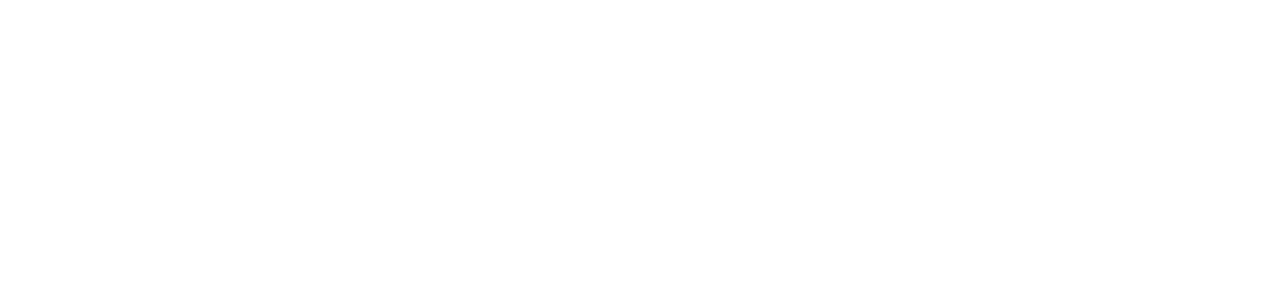
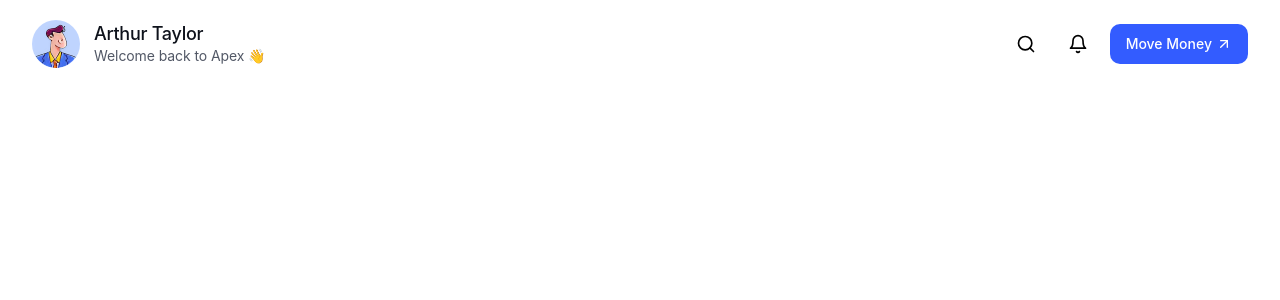
Before and after one commit to dieus-code/apex, a React (Vite) app: page /dashboard in a window 1280 px wide. Before the commit this address had no page. Shown: the top 300 px of the page. Built offline with nearby package versions, Linux system fonts and the light colour scheme.

Commit message:
created dashboard header component

```diff
--- a/src/App.tsx
+++ b/src/App.tsx
@@ -1,5 +1,5 @@
 import { BrowserRouter, Routes, Route } from "react-router-dom";
-
+import Dashboard from "./pages/dash-pages/Dashboard";
 import LoginPage from "./pages/auth-pages/LoginPage";
 import RegisterPage from "./pages/auth-pages/RegisterPage";
 import ResetPasswordPage from "./pages/auth-pages/ResetPasswordPage";
@@ -13,6 +13,7 @@
         <Route path="/signup" element={<RegisterPage />} />
         <Route path="/reset-password" element={<ResetPasswordPage />} />
         <Route path="/verify-email" element={<EmailVerificationPage />} />
+        <Route path="/dashboard" element={<Dashboard/>} />
       </Routes>
   );
 }
--- a/src/auth-pages/ResetPasswordPage.tsx
+++ /dev/null
@@ -1,28 +0,0 @@
-import { RiDoorLockFill } from "react-icons/ri";
-import AuthCard from "../../components/auth-components/AuthCard";
-import GridBackground from "../../components/auth-components/GridBackground";
-import Navbar from "../../components/auth-components/Navbar";
-import Footer from "../../components/auth-components/Footer";
-import { ResetInputs } from "../../components/auth-components/inputs";
-import Layout from "../../components/auth-components/Layout";
-
-const ResetPasswordPage = () => {
-  return (
-      <Layout
-        text="Remember your password?"
-        linkText="Login"
-        linkTo="/login"
-      >
-
-      <div className="flex min-h-screen items-center justify-center px-4">
-        <AuthCard
-          icon={<RiDoorLockFill className="h-5 w-5 text-gray-500" />}
-        >
-          <ResetInputs />
-        </AuthCard>
-      </div>
-    </Layout>
-  );
-};
-
-export default ResetPasswordPage;
--- /dev/null
+++ b/src/components/dashboard-components/DashHeader.tsx
@@ -0,0 +1,53 @@
+import { FiBell, FiSearch } from "react-icons/fi";
+import { FiArrowUpRight } from "react-icons/fi";
+
+interface DashHeaderProps {
+  avatar: React.ReactNode;
+  title: string;
+  subtitle: string;
+}
+
+function DashHeader({
+  avatar,
+  title,
+  subtitle,
+}: DashHeaderProps) {
+  return (
+    <header className="flex h-[88px] items-center justify-between px-8 py-5">
+      {/* Left */}
+      <div className="flex items-center gap-[14px]">
+        <div className="flex h-12 w-12 items-center justify-center rounded-full bg-[#C0D5FF]">
+          {avatar}
+        </div>
+
+        <div>
+          <h1 className="text-[18px] font-medium leading-6 tracking-[-0.015em] text-[#0E121B]">
+            {title}
+          </h1>
+
+          <p className="text-sm leading-5 tracking-[-0.006em] text-[#525866]">
+            {subtitle}
+          </p>
+        </div>
+      </div>
+
+      {/* Right */}
+      <div className="flex items-center gap-3">
+        <button className="flex h-10 w-10 items-center justify-center rounded-[10px]">
+          <FiSearch size={20} />
+        </button>
+
+        <button className="flex h-10 w-10 items-center justify-center rounded-[10px]">
+          <FiBell size={20} />
+        </button>
+
+        <button className="flex h-10 items-center gap-1 rounded-[10px] bg-[#335CFF] px-4 text-sm font-medium text-white">
+          Move Money
+          <FiArrowUpRight size={16} />
+        </button>
+      </div>
+    </header>
+  );
+}
+
+export default DashHeader;
--- /dev/null
+++ b/src/pages/dash-pages/Dashboard.tsx
@@ -0,0 +1,18 @@
+import DashHeader from "../../components/dashboard-components/DashHeader";
+import avatar from "../../assets/avatar.png";
+const Dashboard = () => {
+    return (
+       <DashHeader
+         avatar={
+          <img
+            src={avatar}
+            alt="Arthur Taylor"
+            className="h-full w-full rounded-full object-cover"
+          />
+         }
+        title="Arthur Taylor"
+        subtitle="Welcome back to Apex 👋"
+        />
+    );
+}
+export default Dashboard;
```
Also changed, not shown: src/assets/avatar.png (added).
